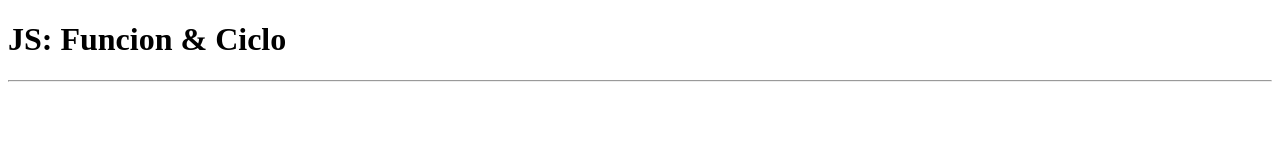
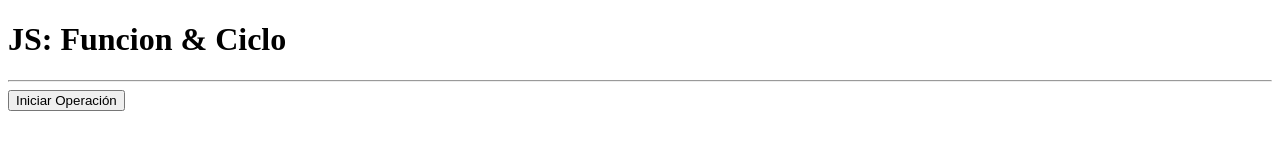
Before and after one commit to pedro-donoso/Arrays, a plain HTML site: page index.html in a window 1280 px wide. Drawn offline with Linux system fonts and the light colour scheme.

Commit message:
agrego boton
agrego archivo js

```diff
--- a/index.html
+++ b/index.html
@@ -15,7 +15,12 @@
 
 <hr>
 
+<section>
 
+  <button class="btn btn-success" onclick="iniciarOperacion()">Iniciar Operación</button>
 
+</section>
+
+<script src="./assets/js/script.js"></script>
 </body>
 </html>
```
